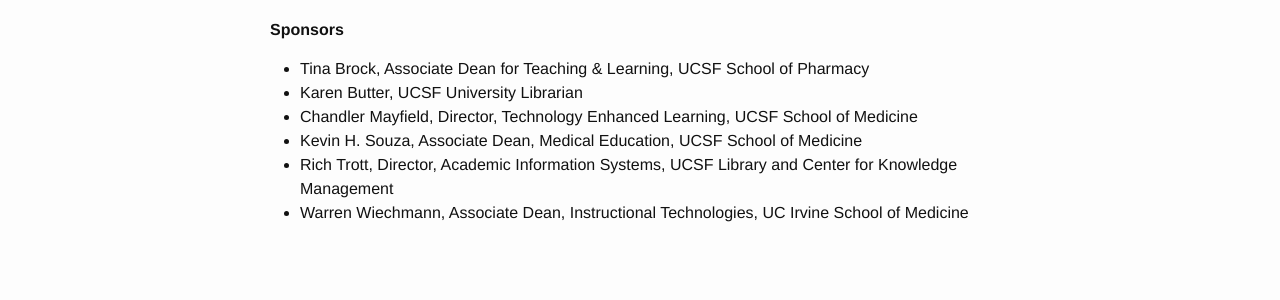
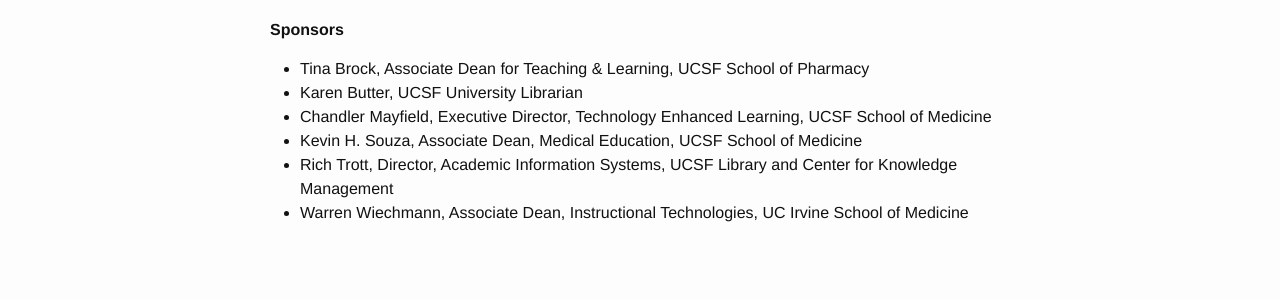
Before and after one commit to ilios/iliosproject.org, a Jekyll site: the page built from team.md, in a window 1280 px wide. Shown: the part 452-752 px from the top of the page. Built offline with Jekyll 4.4.1, drawn with Linux system fonts in a browser that asks for light colours.

Commit message:
Update team.md

```diff
--- a/team.md
+++ b/team.md
@@ -22,7 +22,7 @@
 
 - Tina Brock, Associate Dean for Teaching & Learning, UCSF School of Pharmacy
 - Karen Butter, UCSF University Librarian
-- Chandler Mayfield, Director, Technology Enhanced Learning, UCSF School of Medicine
+- Chandler Mayfield, Executive Director, Technology Enhanced Learning, UCSF School of Medicine
 - Kevin H. Souza, Associate Dean, Medical Education, UCSF School of Medicine
 - Rich Trott, Director, Academic Information Systems, UCSF Library and Center for Knowledge Management
 - Warren Wiechmann, Associate Dean, Instructional Technologies, UC Irvine School of Medicine
```
